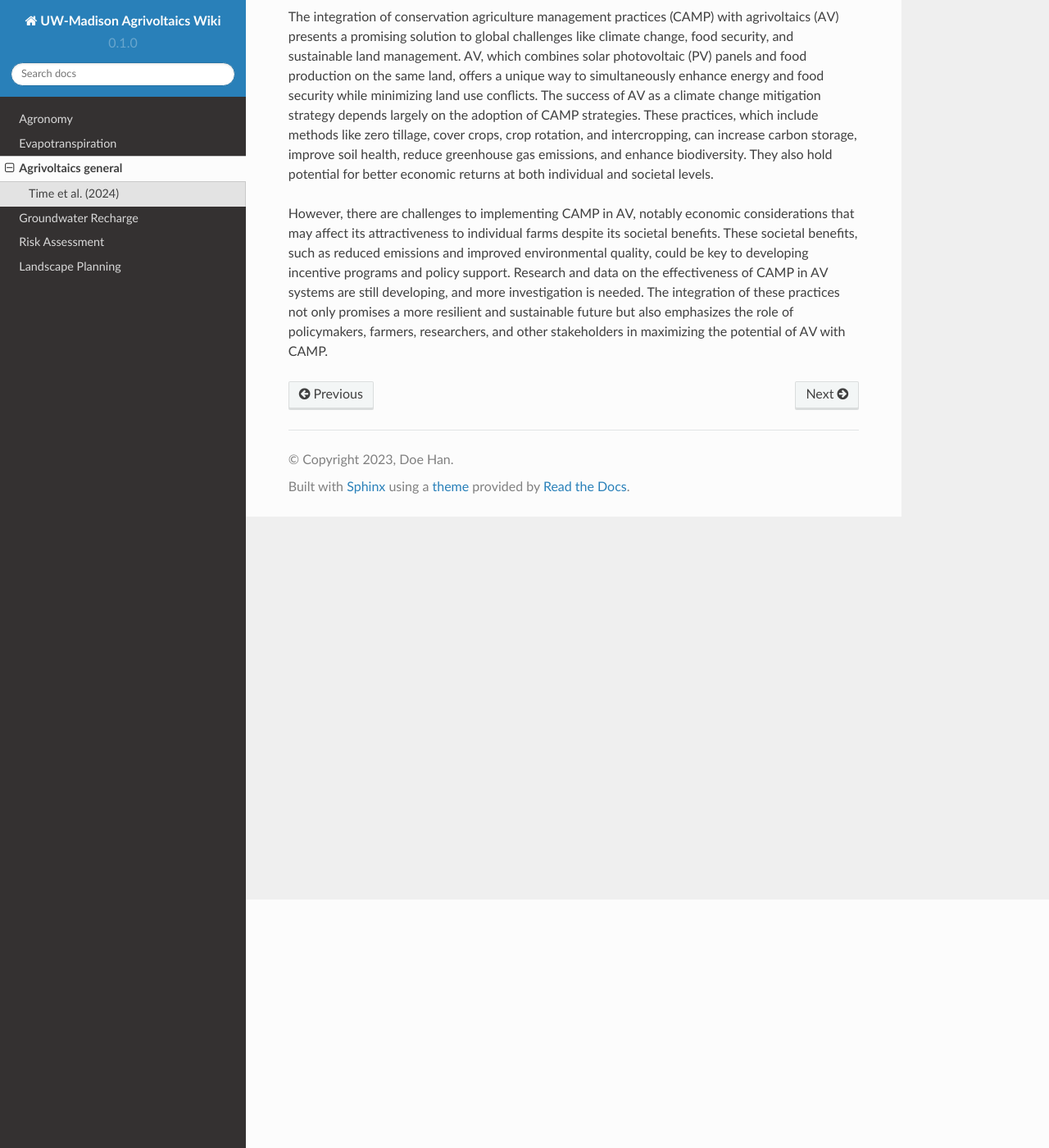
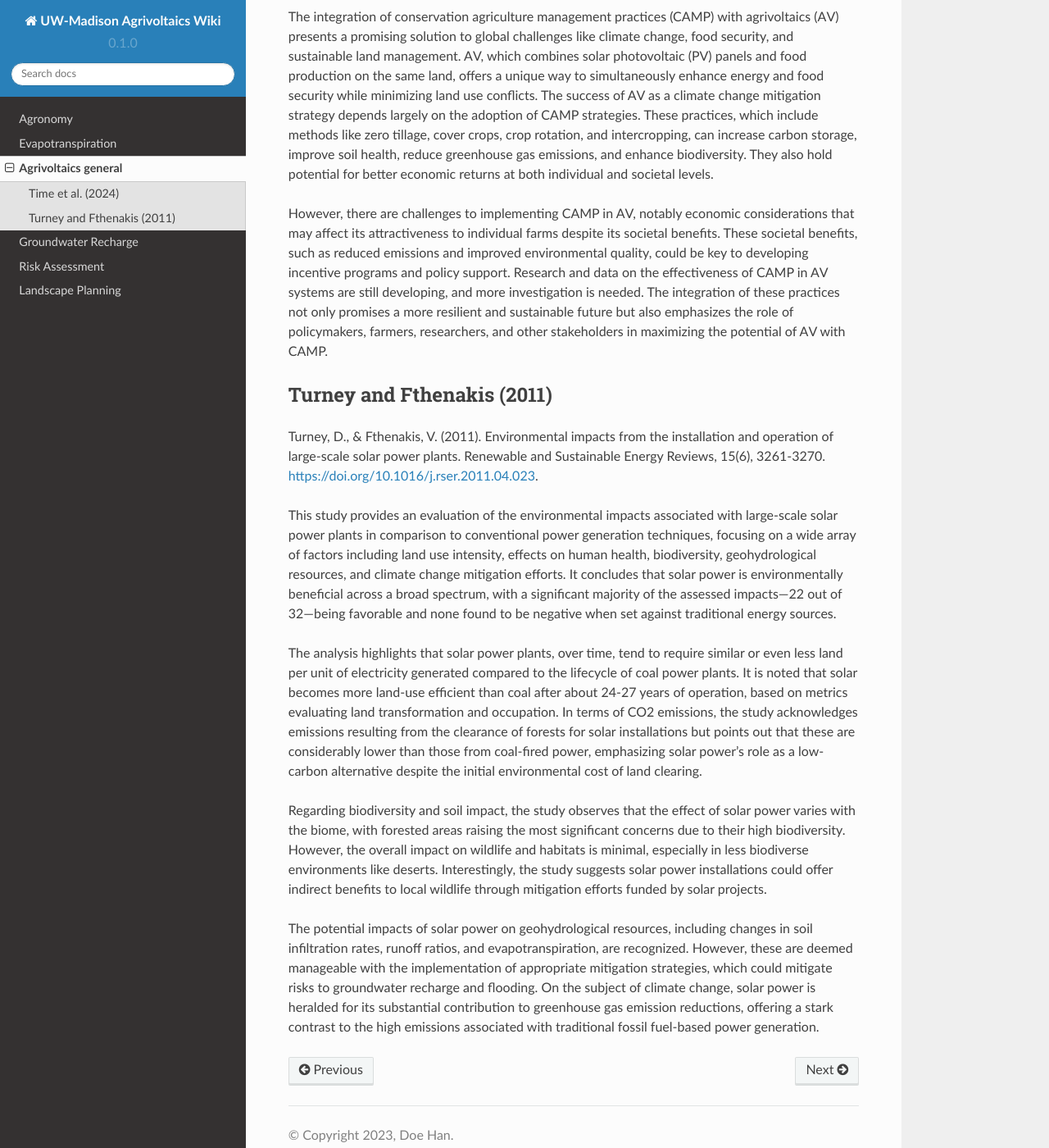
Before and after one commit to hanhydro/wiki, a Sphinx documentation site: the page built from docs/source/general.rst, in a window 1280 px wide and 1400 px high, scrolled down 303 px. Shown: the whole window at 82% size. Built offline with Sphinx 7.4.7 and the Read the Docs theme 2.0.0, drawn with Linux system fonts in a browser that asks for light colours; pages that are not in the unit, such as notebooks, are missing from menus; some of the changed text lies outside the part shown.

Commit message:
Update general.rst

```diff
--- a/docs/source/general.rst
+++ b/docs/source/general.rst
@@ -2,9 +2,22 @@ Agrivoltaics general
 ==================
 
 Time et al. (2024)
-----------------------
-Time, A., Gomez‐Casanovas, N., Mwebaze, P., Apollon, W., Khanna, M., DeLucia, E. H., & Bernacchi, C. J. (2024). Conservation agrivoltaics for sustainable food‐energy production. Plants, People, Planet.
++++++++++++++++++++++++++++
+Time, A., Gomez‐Casanovas, N., Mwebaze, P., Apollon, W., Khanna, M., DeLucia, E. H., & Bernacchi, C. J. (2024). Conservation agrivoltaics for sustainable food‐energy production. Plants, People, Planet. https://doi.org/10.1002/ppp3.10481.
 
 The integration of conservation agriculture management practices (CAMP) with agrivoltaics (AV) presents a promising solution to global challenges like climate change, food security, and sustainable land management. AV, which combines solar photovoltaic (PV) panels and food production on the same land, offers a unique way to simultaneously enhance energy and food security while minimizing land use conflicts. The success of AV as a climate change mitigation strategy depends largely on the adoption of CAMP strategies. These practices, which include methods like zero tillage, cover crops, crop rotation, and intercropping, can increase carbon storage, improve soil health, reduce greenhouse gas emissions, and enhance biodiversity. They also hold potential for better economic returns at both individual and societal levels.
 
 However, there are challenges to implementing CAMP in AV, notably economic considerations that may affect its attractiveness to individual farms despite its societal benefits. These societal benefits, such as reduced emissions and improved environmental quality, could be key to developing incentive programs and policy support. Research and data on the effectiveness of CAMP in AV systems are still developing, and more investigation is needed. The integration of these practices not only promises a more resilient and sustainable future but also emphasizes the role of policymakers, farmers, researchers, and other stakeholders in maximizing the potential of AV with CAMP.
+
+
+Turney and Fthenakis (2011)
++++++++++++++++++++++++++++
+Turney, D., & Fthenakis, V. (2011). Environmental impacts from the installation and operation of large-scale solar power plants. Renewable and Sustainable Energy Reviews, 15(6), 3261-3270. https://doi.org/10.1016/j.rser.2011.04.023.
+
+This study provides an evaluation of the environmental impacts associated with large-scale solar power plants in comparison to conventional power generation techniques, focusing on a wide array of factors including land use intensity, effects on human health, biodiversity, geohydrological resources, and climate change mitigation efforts. It concludes that solar power is environmentally beneficial across a broad spectrum, with a significant majority of the assessed impacts—22 out of 32—being favorable and none found to be negative when set against traditional energy sources.
+
+The analysis highlights that solar power plants, over time, tend to require similar or even less land per unit of electricity generated compared to the lifecycle of coal power plants. It is noted that solar becomes more land-use efficient than coal after about 24-27 years of operation, based on metrics evaluating land transformation and occupation. In terms of CO2 emissions, the study acknowledges emissions resulting from the clearance of forests for solar installations but points out that these are considerably lower than those from coal-fired power, emphasizing solar power's role as a low-carbon alternative despite the initial environmental cost of land clearing.
+
+Regarding biodiversity and soil impact, the study observes that the effect of solar power varies with the biome, with forested areas raising the most significant concerns due to their high biodiversity. However, the overall impact on wildlife and habitats is minimal, especially in less biodiverse environments like deserts. Interestingly, the study suggests solar power installations could offer indirect benefits to local wildlife through mitigation efforts funded by solar projects.
+
+The potential impacts of solar power on geohydrological resources, including changes in soil infiltration rates, runoff ratios, and evapotranspiration, are recognized. However, these are deemed manageable with the implementation of appropriate mitigation strategies, which could mitigate risks to groundwater recharge and flooding. On the subject of climate change, solar power is heralded for its substantial contribution to greenhouse gas emission reductions, offering a stark contrast to the high emissions associated with traditional fossil fuel-based power generation.
```
